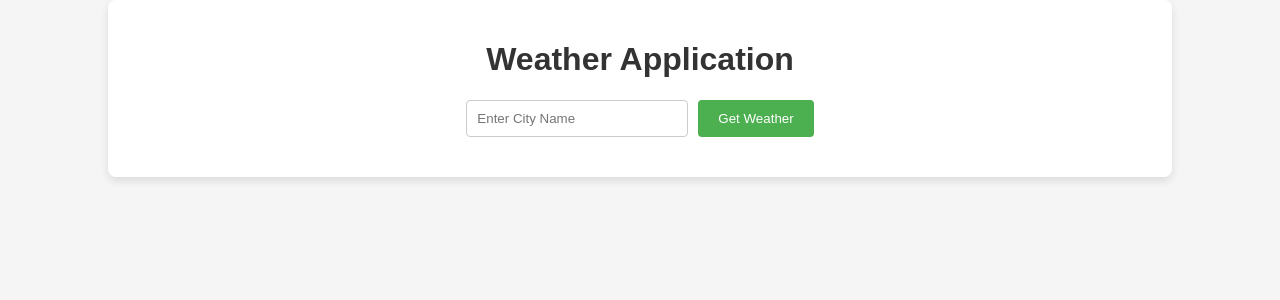
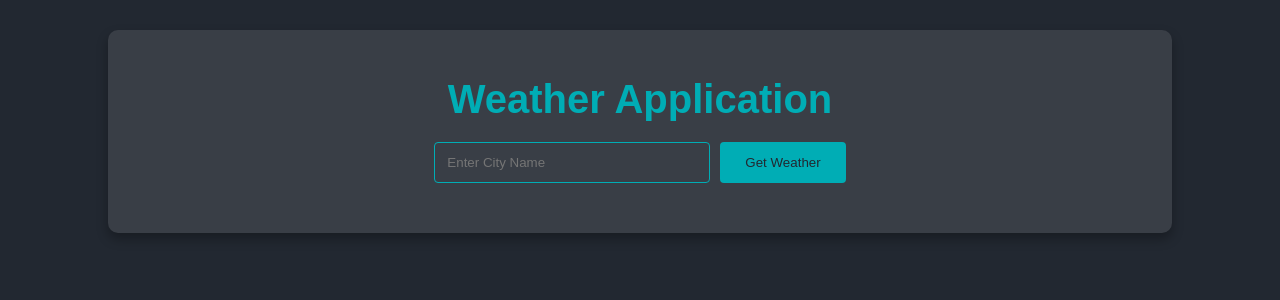
Before and after one commit to dindaapermatasari/weather-monitoring, a Flask app: page / in a window 1280 px wide. Shown: the top 300 px of the page. Run offline with Flask 2, Linux system fonts and the light colour scheme; data that the repository does not hold is empty; some libraries are stand-ins or nearby versions.

Commit message:
ngubah tampilan biar ketcehh

```diff
--- a/static/style.css
+++ b/static/style.css
@@ -1,76 +1,97 @@
 body {
     font-family: Arial, sans-serif;
-    background-color: #f5f5f5;
+    background-color: #222831; /* Dark background for contrast */
     margin: 0;
     padding: 0;
+    color: #EEEEEE; /* Light text color for readability */
 }
 
 .container {
     width: 80%;
-    margin: 0 auto;
+    margin: 30px auto; /* Added margin for spacing from the top */
     padding: 20px;
-    background-color: #fff;
-    border-radius: 8px;
-    box-shadow: 0 4px 8px rgba(0, 0, 0, 0.1);
+    background-color: #393E46; /* Darker container background */
+    border-radius: 10px; /* More rounded corners */
+    box-shadow: 0 6px 12px rgba(0, 0, 0, 0.3); /* Deeper shadow for more depth */
 }
 
 .title {
     text-align: center;
-    color: #333;
+    color: #00ADB5; /* Teal color for title */
+    font-size: 2.5em; /* Increased font size for emphasis */
+    margin-bottom: 20px; /* Space below title */
 }
 
 .weather-form {
     display: flex;
     justify-content: center;
-    margin-bottom: 20px;
+    margin-bottom: 30px; /* Increased margin for better spacing */
 }
 
 .weather-form input {
-    padding: 10px;
-    width: 200px;
+    padding: 12px;
+    width: 250px; /* Wider input field */
     border-radius: 4px;
-    border: 1px solid #ccc;
+    border: 1px solid #00ADB5; /* Teal border */
+    background-color: #393E46; /* Matching input background */
+    color: #EEEEEE; /* Light text color */
+    transition: border-color 0.3s; /* Smooth transition for focus effect */
+}
+
+.weather-form input:focus {
+    border-color: #00ADB5; /* Teal border on focus */
+    outline: none; /* Remove default outline */
 }
 
 .weather-form button {
-    padding: 10px 20px;
+    padding: 12px 25px; /* Increased padding for buttons */
     margin-left: 10px;
-    background-color: #4CAF50;
-    color: white;
+    background-color: #00ADB5; /* Teal background for buttons */
+    color: #222831; /* Dark text color for button */
     border: none;
     border-radius: 4px;
     cursor: pointer;
+    transition: background-color 0.3s; /* Smooth transition for hover */
 }
 
 .weather-form button:hover {
-    background-color: #45a049;
+    background-color: #007B7F; /* Darker teal on hover */
+    transform: translateY(-2px); /* Slight lift on hover */
 }
 
 .weather-result, .history {
-    margin-top: 20px;
+    margin-top: 30px; /* Increased margin for better spacing */
 }
 
 .weather-result p {
-    font-size: 1.2em;
+    font-size: 1.5em; /* Larger font for results */
+    color: #00ADB5; /* Teal color for results */
 }
 
 .error {
-    color: red;
+    color: #d9534f; /* Bootstrap error color */
     font-weight: bold;
+    text-align: center; /* Centered error messages */
 }
 
 table {
     width: 100%;
     border-collapse: collapse;
-    margin-top: 20px;
+    margin-top: 30px; /* Increased margin for better spacing */
 }
 
 table th, table td {
-    padding: 10px;
+    padding: 12px; /* Increased padding for better cell spacing */
     text-align: left;
-    border-bottom: 1px solid #ddd;
+    border-bottom: 1px solid #444; /* Darker border for table */
 }
 
 table th {
-    background-color: #f2f2f2;
+    background-color: #00ADB5; /* Teal background for headers */
+    font-weight: bold; /* Bold header text */
+    color: #222831; /* Dark text for headers */
 }
+
+table tr:hover {
+    background-color: #393E46; /* Darker background on hover for rows */
+}
```
